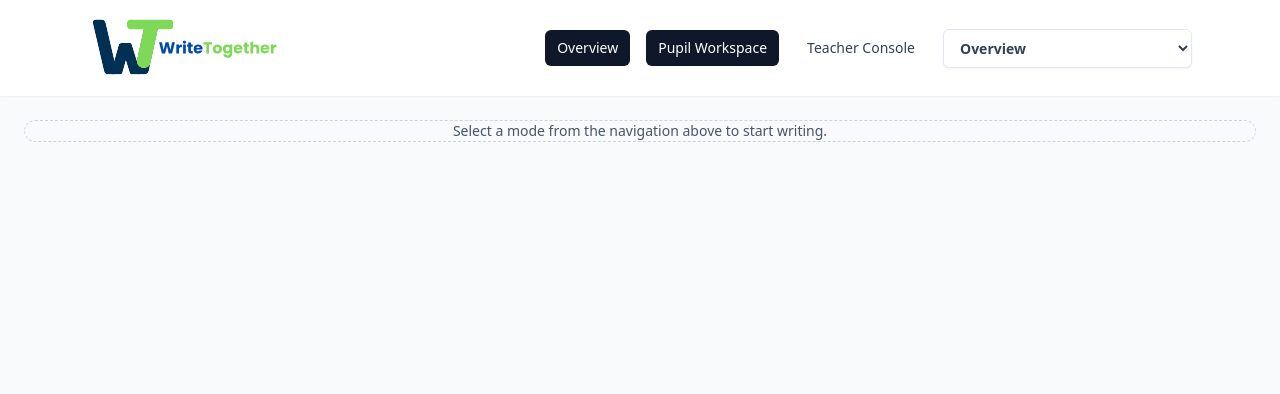
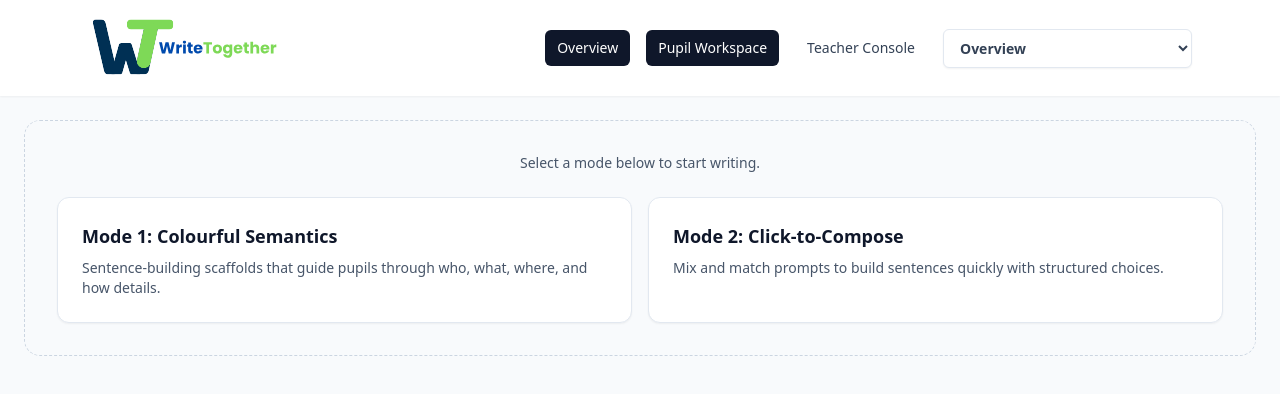
Before and after one commit to GreatTrog/WriteTogether, a React (Vite) app in the folder apps/web/: page /pupil in a window 1280 px wide. Shown: the top 394 px of the page. Built offline with nearby package versions, Linux system fonts and the light colour scheme.

Commit message:
Add pupil mode cards to landing views

```diff
--- a/apps/web/src/pages/LandingPage.tsx
+++ b/apps/web/src/pages/LandingPage.tsx
@@ -1,3 +1,5 @@
+import { Link } from "react-router-dom";
+
 // Overview cards give stakeholders a quick tour of the MVP scope.
 const LandingPage = () => {
   return (
@@ -10,17 +12,35 @@ const LandingPage = () => {
         pupils and the management console for teachers. Use the navigation to
         explore the early scaffolding for pupil modes and teacher workflows.
       </p>
-      <section className="grid gap-4 md:grid-cols-2">
-        <article className="rounded-xl border border-slate-200 bg-white p-6 shadow-sm">
+      <section className="grid gap-4 md:grid-cols-3">
+        <Link
+          to="/pupil/mode-one"
+          className="group rounded-xl border border-slate-200 bg-white p-6 shadow-sm transition hover:-translate-y-0.5 hover:border-slate-300 hover:shadow-md focus-visible:outline focus-visible:outline-2 focus-visible:outline-slate-400"
+        >
           <h2 className="text-xl font-semibold text-slate-900">
-            Pupil Experience
+            Mode 1: Colourful Semantics
           </h2>
           <p className="mt-2 text-sm text-slate-600">
-            Explore Mode 1 (Colourful Semantics) and Mode 2 (Click-to-Compose)
-            scaffolds designed for KS1&ndash;LKS2 learners.
+            Sentence-building scaffolds that guide pupils through who, what,
+            where, and how details.
           </p>
-        </article>
-        <article className="rounded-xl border border-slate-200 bg-white p-6 shadow-sm">
+        </Link>
+        <Link
+          to="/pupil/mode-two"
+          className="group rounded-xl border border-slate-200 bg-white p-6 shadow-sm transition hover:-translate-y-0.5 hover:border-slate-300 hover:shadow-md focus-visible:outline focus-visible:outline-2 focus-visible:outline-slate-400"
+        >
+          <h2 className="text-xl font-semibold text-slate-900">
+            Mode 2: Click-to-Compose
+          </h2>
+          <p className="mt-2 text-sm text-slate-600">
+            Mix and match prompts to build sentences quickly with structured
+            choices.
+          </p>
+        </Link>
+        <Link
+          to="/teacher"
+          className="group rounded-xl border border-slate-200 bg-white p-6 shadow-sm transition hover:-translate-y-0.5 hover:border-slate-300 hover:shadow-md focus-visible:outline focus-visible:outline-2 focus-visible:outline-slate-400"
+        >
           <h2 className="text-xl font-semibold text-slate-900">
             Teacher Console
           </h2>
@@ -28,7 +48,7 @@ const LandingPage = () => {
             Manage classes, assignments, word banks, and review analytics to
             support evidence-informed teaching.
           </p>
-        </article>
+        </Link>
       </section>
     </div>
   );
--- a/apps/web/src/pages/PupilWorkspace.tsx
+++ b/apps/web/src/pages/PupilWorkspace.tsx
@@ -1,4 +1,4 @@
-import { Route, Routes } from "react-router-dom";
+import { Link, Route, Routes } from "react-router-dom";
 import ModeOneBuilder from "../sections/mode-one/ModeOneBuilder";
 import ModeTwoWorkspace from "../sections/mode-two/ModeTwoWorkspace";
 
@@ -11,8 +11,36 @@ const PupilWorkspace = () => {
           <Route
             index
             element={
-              <div className="flex h-full w-full flex-col items-center justify-center rounded-2xl border border-dashed border-slate-300 bg-slate-50 text-center text-sm text-slate-600">
-                <p>Select a mode from the navigation above to start writing.</p>
+              <div className="flex h-full w-full flex-col gap-6 rounded-2xl border border-dashed border-slate-300 bg-slate-50 p-8">
+                <div className="text-center text-sm text-slate-600">
+                  Select a mode below to start writing.
+                </div>
+                <div className="grid gap-4 md:grid-cols-2">
+                  <Link
+                    to="/pupil/mode-one"
+                    className="rounded-xl border border-slate-200 bg-white p-6 text-left shadow-sm transition hover:-translate-y-0.5 hover:border-slate-300 hover:shadow-md focus-visible:outline focus-visible:outline-2 focus-visible:outline-slate-400"
+                  >
+                    <h2 className="text-lg font-semibold text-slate-900">
+                      Mode 1: Colourful Semantics
+                    </h2>
+                    <p className="mt-2 text-sm text-slate-600">
+                      Sentence-building scaffolds that guide pupils through who,
+                      what, where, and how details.
+                    </p>
+                  </Link>
+                  <Link
+                    to="/pupil/mode-two"
+                    className="rounded-xl border border-slate-200 bg-white p-6 text-left shadow-sm transition hover:-translate-y-0.5 hover:border-slate-300 hover:shadow-md focus-visible:outline focus-visible:outline-2 focus-visible:outline-slate-400"
+                  >
+                    <h2 className="text-lg font-semibold text-slate-900">
+                      Mode 2: Click-to-Compose
+                    </h2>
+                    <p className="mt-2 text-sm text-slate-600">
+                      Mix and match prompts to build sentences quickly with
+                      structured choices.
+                    </p>
+                  </Link>
+                </div>
               </div>
             }
           />
```
